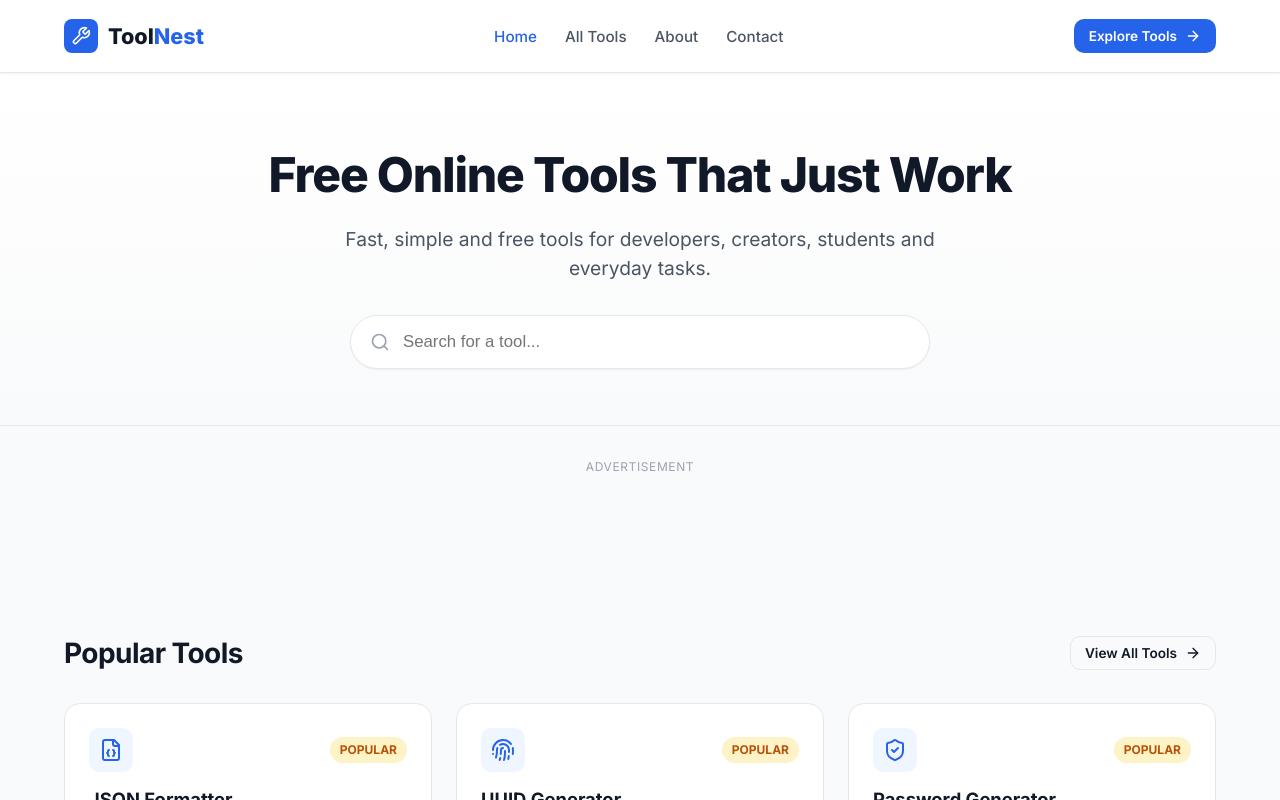
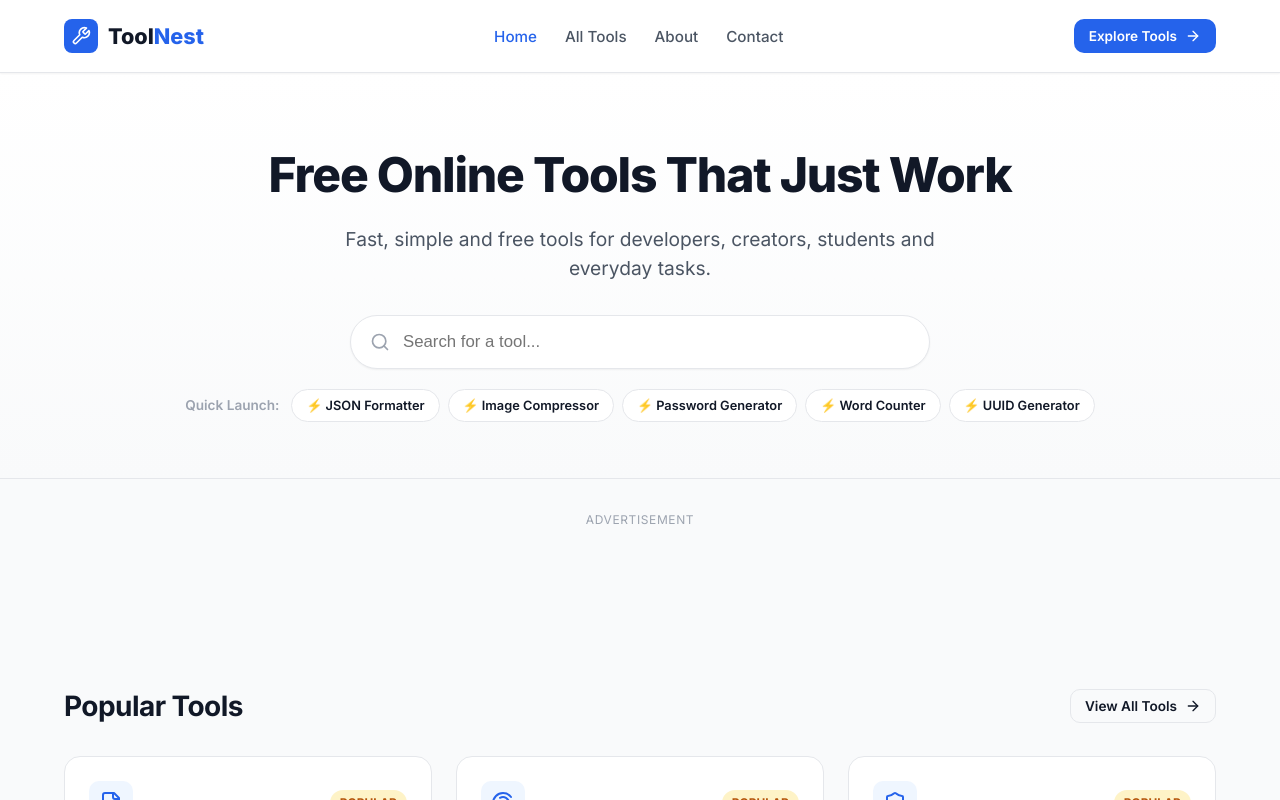
Before and after one commit to Ayaanshaikh20/Toolnest, a React (Vite) app: page / in a window 1280 px wide. Shown: the top 800 px of the page. Built offline with nearby package versions, Linux system fonts and the light colour scheme.

Commit message:
Enhance instant UX: auto-focus, real-time validation, hero quick launch pills

```diff
--- a/src/components/Textarea.jsx
+++ b/src/components/Textarea.jsx
@@ -1,6 +1,6 @@
 import React from 'react';
 
-export const Textarea = ({ value, onChange, placeholder, rows = 6, readOnly = false, className = '', ...props }) => {
+export const Textarea = ({ value, onChange, placeholder, rows = 6, readOnly = false, autoFocus = true, className = '', ...props }) => {
   return (
     <textarea
       className={`textarea ${className}`}
@@ -9,6 +9,7 @@ export const Textarea = ({ value, onChange, placeholder, rows = 6, readOnly = fa
       placeholder={placeholder}
       rows={rows}
       readOnly={readOnly}
+      autoFocus={autoFocus}
       {...props}
     />
   );
--- a/src/pages/HomePage.jsx
+++ b/src/pages/HomePage.jsx
@@ -69,6 +69,23 @@ export const HomePage = () => {
           <p>Fast, simple and free tools for developers, creators, students and everyday tasks.</p>
 
           <SearchBar value={searchQuery} onChange={setSearchQuery} />
+
+          {/* Quick Access Pills for Ultra-Fast UX */}
+          <div style={{
+            display: 'flex',
+            alignItems: 'center',
+            justifyContent: 'center',
+            gap: '0.5rem',
+            flexWrap: 'wrap',
+            marginTop: '1.25rem'
+          }}>
+            <span style={{ fontSize: '0.85rem', fontWeight: '600', color: 'var(--text-light)', marginRight: '0.25rem' }}>Quick Launch:</span>
+            <Link to="/tools/json-formatter" className="btn btn-outline btn-sm" style={{ background: '#fff', borderRadius: '999px', fontSize: '0.8rem' }}>⚡ JSON Formatter</Link>
+            <Link to="/tools/image-compressor" className="btn btn-outline btn-sm" style={{ background: '#fff', borderRadius: '999px', fontSize: '0.8rem' }}>⚡ Image Compressor</Link>
+            <Link to="/tools/password-generator" className="btn btn-outline btn-sm" style={{ background: '#fff', borderRadius: '999px', fontSize: '0.8rem' }}>⚡ Password Generator</Link>
+            <Link to="/tools/word-counter" className="btn btn-outline btn-sm" style={{ background: '#fff', borderRadius: '999px', fontSize: '0.8rem' }}>⚡ Word Counter</Link>
+            <Link to="/tools/uuid-generator" className="btn btn-outline btn-sm" style={{ background: '#fff', borderRadius: '999px', fontSize: '0.8rem' }}>⚡ UUID Generator</Link>
+          </div>
         </div>
       </section>
 
--- a/src/tools/JsonFormatter.jsx
+++ b/src/tools/JsonFormatter.jsx
@@ -8,6 +8,24 @@ export const JsonFormatter = () => {
   const [input, setInput] = useState('');
   const [error, setError] = useState(null);
   const [status, setStatus] = useState(null);
+
+  const handleInputChange = (val) => {
+    setInput(val);
+    if (!val.trim()) {
+      setError(null);
+      setStatus(null);
+      return;
+    }
+    // Instant Auto-Parse Attempt
+    try {
+      const parsed = JSON.parse(val);
+      setError(null);
+      setStatus('Valid JSON payload');
+    } catch (err) {
+      setError(`Invalid JSON: ${err.message}`);
+      setStatus(null);
+    }
+  };
 
   const formatJson = (indent = 2) => {
     if (!input.trim()) {
@@ -51,18 +69,21 @@ export const JsonFormatter = () => {
 
   return (
     <div>
-      <label style={{ display: 'block', marginBottom: '0.5rem', fontWeight: '600', fontSize: '0.9rem' }}>
-        JSON Input / Output
-      </label>
+      <div style={{ display: 'flex', justifyContent: 'space-between', alignItems: 'center', marginBottom: '0.5rem' }}>
+        <label style={{ fontWeight: '600', fontSize: '0.9rem' }}>
+          JSON Input / Output
+        </label>
+        <span style={{ fontSize: '0.8rem', color: 'var(--text-light)' }}>
+          ⚡ Auto-validates as you type or paste (Ctrl+V)
+        </span>
+      </div>
+
       <Textarea
         value={input}
-        onChange={(e) => {
-          setInput(e.target.value);
-          if (error) setError(null);
-          if (status) setStatus(null);
-        }}
+        onChange={(e) => handleInputChange(e.target.value)}
         placeholder='Paste your JSON here (e.g. {"name": "ToolNest", "active": true})'
         rows={12}
+        autoFocus
       />
 
       {error && (
```
